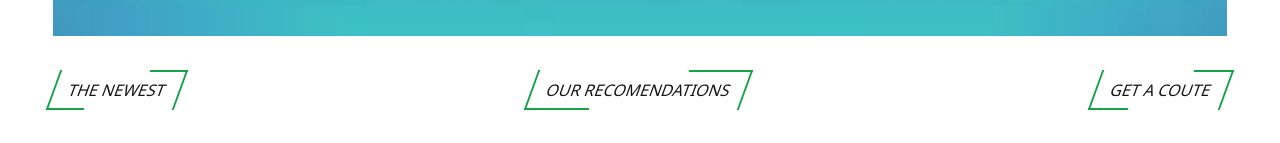
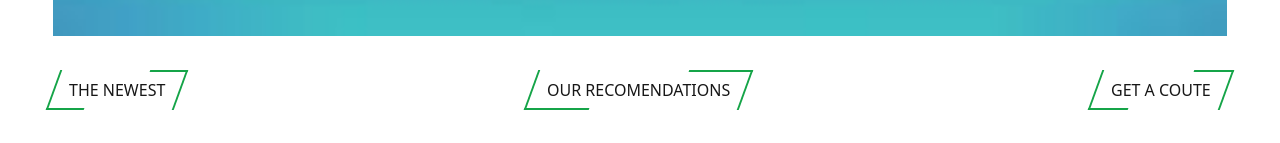
Before and after one commit to JhojanRop/404-tech-frontend, a Next.js app: page / in a window 1280 px wide. Shown: the part 657-800 px from the top of the page. Built offline with nearby package versions, Linux system fonts and the light colour scheme; a web font is replaced by a local one.

Commit message:
feat: update Button component and add new button type

```diff
--- a/src/components/ui/Button.tsx
+++ b/src/components/ui/Button.tsx
@@ -6,19 +6,19 @@ type ButtonProps = {
   variant?: 'filled' | 'bordered' | 'classic' | 'icon'
   type?: 'button' | 'link'
   href?: string
-  icon?: ""
+  icon?: React.ReactElement
   selected?: boolean
   onClick?: () => void
   className?: string
 }
 
-export default function Button({ children, variant = "classic", onClick, className = '', selected = false, type = 'button', href = "" }: ButtonProps) {
-  const base = "block font-medium uppercase transition-all cursor-pointer relative"
+export default function Button({ children, variant = "classic", onClick, className = '', selected = false, type = 'button', href = "", icon }: ButtonProps) {
+  const base = "block text-base font-medium uppercase transition-all cursor-pointer relative flex"
   const variants = {
     filled: "bordered text-black bg-viridian-600 -skew-x-[20deg] hover:text-white hover:bg-transparent",
     bordered: "bordered bg-transparent -skew-x-[20deg] hover:bg-viridian-600",
     classic: "bg-viridian-600 rounded-md",
-    icon: `px-3 py-1 rounded-2xl inset-shadow ${selected ? " bg-viridian-600 text-black" : "bg-black text-white"}`
+    icon: `px-4 py-1.5 rounded-full gap-1.5 items-center inset-shadow ${selected ? " bg-viridian-600 text-black" : "bg-black text-white"}`
   }
 
 
@@ -28,7 +28,8 @@ export default function Button({ children, variant = "classic", onClick, classNa
         onClick={onClick}
         className={`${base} ${variants[variant]} ${className}`}
       >
-        <span className={variant !== "classic" ? "skew-x-[20deg]" : ""}>{children}</span>
+        {icon}
+        <span className={`${!["classic", "icon"].includes(variant) ? "skew-x-[20deg]" : ""}`}>{children}</span>
       </button>
     )
   }
@@ -36,7 +37,8 @@ export default function Button({ children, variant = "classic", onClick, classNa
   if (type === "link") {
     return (
       <Link href={href} className={`${base} ${variants[variant]} ${className}`}>
-        <span className={variant !== "classic" ? "skew-x-[20deg]" : ""}>{children}</span>
+        {icon}
+        <span className={`${!["classic", "icon"].includes(variant) ? "skew-x-[20deg]" : ""}`}>{children}</span>
       </Link>
     )
   }
--- /dev/null
+++ b/src/components/ui/IconButton.tsx
@@ -0,0 +1,8 @@
+export default function IconButton({ icon, quantity }: { icon: React.ReactElement, quantity?: number }) {
+  const afterClassName = quantity ? "after:content-[attr(data-q)] after:w-5 after:h-5 after:absolute after:-top-2 after:-right-1 after:rounded-full after:bg-viridian-600 after:text-black after:text-sm after:flex after:justify-center after:items-center" : ""
+  return (
+    <button data-q={quantity} className={`w-10 h-10 rounded-full flex justify-center items-center border border-white relative cursor-pointer ${afterClassName}`}>
+      {icon}
+    </button>
+  )
+}
```
